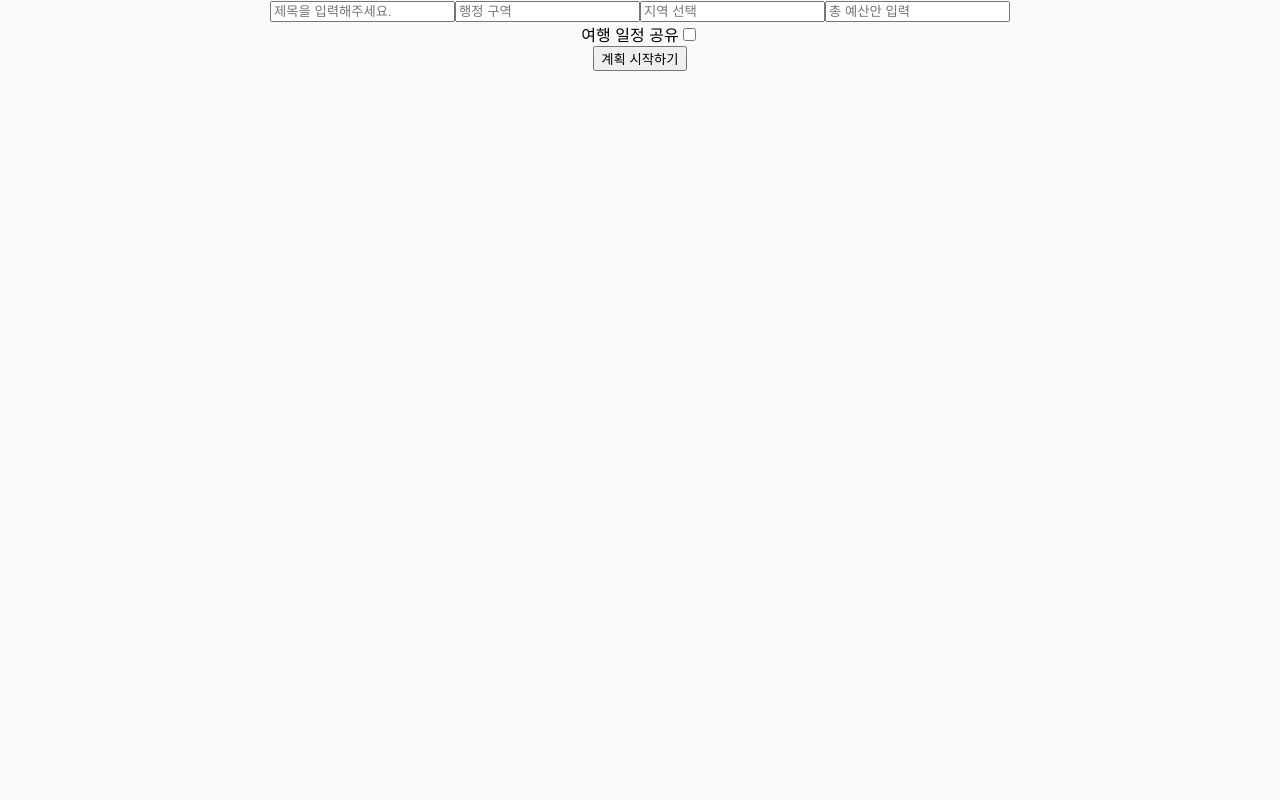
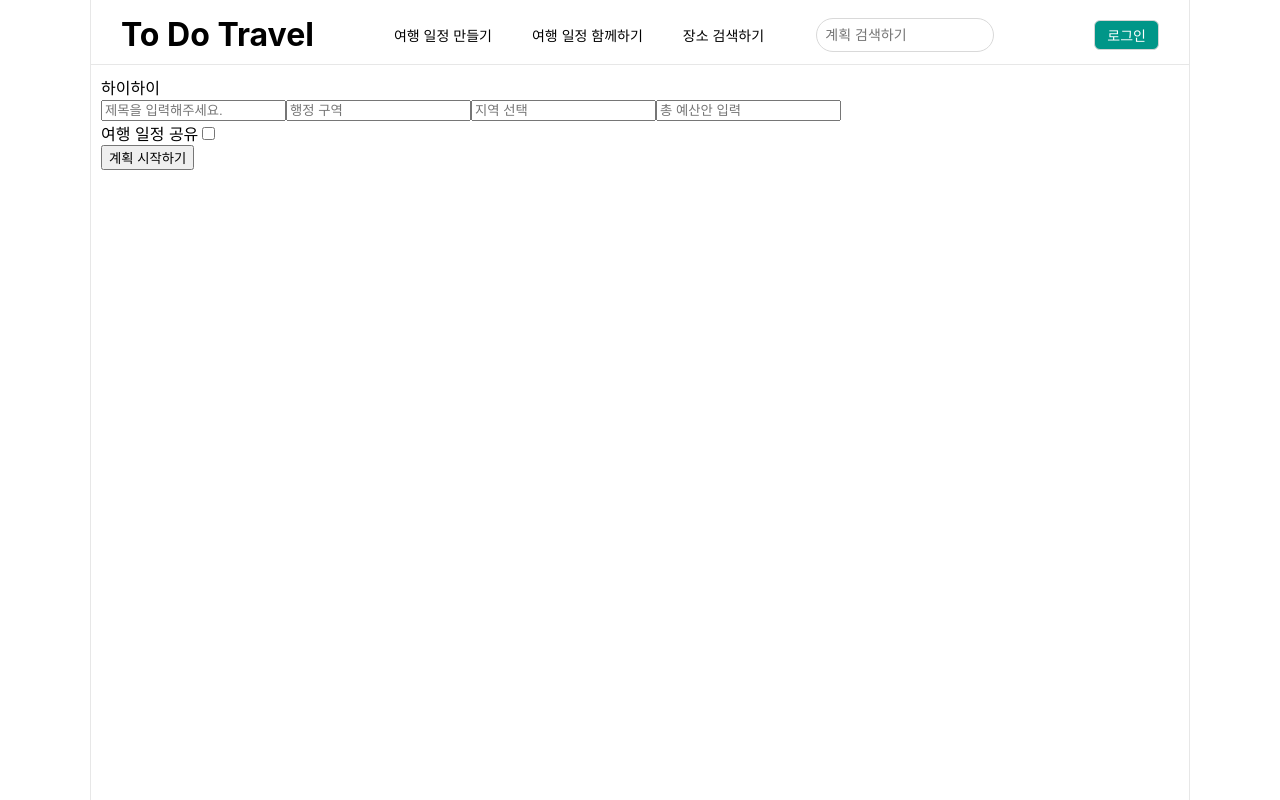
Before and after one commit to 11dontcare/todotravel_frontend, a React (Create React App) app: page /plan in a window 1280 px wide. Built offline with nearby package versions, Linux system fonts and the light colour scheme.

Commit message:
Feat: App.js 개선 및 Header 추가가

```diff
--- a/src/App.css
+++ /dev/null
@@ -1,38 +0,0 @@
-.App {
-  text-align: center;
-}
-
-.App-logo {
-  height: 40vmin;
-  pointer-events: none;
-}
-
-@media (prefers-reduced-motion: no-preference) {
-  .App-logo {
-    animation: App-logo-spin infinite 20s linear;
-  }
-}
-
-.App-header {
-  background-color: #282c34;
-  min-height: 100vh;
-  display: flex;
-  flex-direction: column;
-  align-items: center;
-  justify-content: center;
-  font-size: calc(10px + 2vmin);
-  color: white;
-}
-
-.App-link {
-  color: #61dafb;
-}
-
-@keyframes App-logo-spin {
-  from {
-    transform: rotate(0deg);
-  }
-  to {
-    transform: rotate(360deg);
-  }
-}
--- a/src/App.js
+++ b/src/App.js
@@ -1,28 +1,59 @@
-import logo from "./logo.svg";
-import "./App.css";
-import { BrowserRouter as Router, Routes, Route } from "react-router-dom";
+import {
+  BrowserRouter as Router,
+  Routes,
+  Route,
+  useLocation,
+} from "react-router-dom";
+
+import styles from "./App.module.css";
 
 import Login from "../src/todotravel/component/auth/Login";
 import SignUp from "../src/todotravel/component/auth/SignUp";
 import PlanCreate from "./todotravel/component/plan/PlanCreate";
 import PlanPage from "./todotravel/component/plan/PlanPage";
 import PlanModify from "./todotravel/component/plan/PlanModify";
+import Header from "./todotravel/component/side/Header";
+import PlanList from "./todotravel/component/plan/PlanList";
 
 function App() {
+  const location = useLocation();
+
+  // 로그인과 회원가입 페이지에서는 헤더를 렌더링하지 않음
+  const hideHeaderPaths = ["/login", "/sign-up"];
+  const shouldHideHeader = hideHeaderPaths.includes(location.pathname);
+
+  return (
+    <>
+      {!shouldHideHeader ? (
+        <div className={styles.page}>
+          <Header />
+          <div className={styles.content}>
+            <Routes>
+              <Route path='/' element={<PlanList />} />
+              <Route path='/plan' element={<PlanCreate />} />
+              <Route path='/plan/:planId' element={<PlanPage />} />
+              <Route path='/plan/:planId/modify' element={<PlanModify />} />
+            </Routes>
+          </div>
+        </div>
+      ) : (
+        <div className={styles.authPage}>
+          <Routes>
+            <Route path='/login' element={<Login />} />
+            <Route path='/sign-up' element={<SignUp />} />
+          </Routes>
+        </div>
+      )}
+    </>
+  );
+}
+
+function AppWrapper() {
   return (
     <Router>
-      <div className='App'>
-        <Routes>
-          <Route path='/login' element={<Login />} />
-          <Route path='/signup' element={<SignUp />} />
-
-          <Route path='/plan' element={<PlanCreate />} />
-          <Route path='/plan/:planId' element={<PlanPage />} />
-          <Route path='/plan/:planId/modify' element={<PlanModify />} />
-        </Routes>
-      </div>
+      <App />
     </Router>
   );
 }
 
-export default App;
+export default AppWrapper;
--- /dev/null
+++ b/src/App.module.css
@@ -0,0 +1,29 @@
+html,
+body {
+  margin: 0;
+  padding: 0;
+  width: 100%;
+  height: 100%;
+}
+/* 배경색 조정 */
+.authPage {
+  display: flex;
+  flex-direction: column;
+  width: 100%;
+  min-height: 100vh;
+  background-color: #f9f9f9;
+}
+.page {
+  display: flex;
+  flex-direction: column;
+  width: 1100px;
+  min-height: 100vh;
+  padding: 15px 0;
+  margin: 0 auto;
+  box-sizing: border-box;
+  border-left: 1px solid #e7e7e7;
+  border-right: 1px solid #e7e7e7;
+}
+.content {
+  padding: 10px;
+}
--- a/src/todotravel/component/auth/Auth.module.css
+++ b/src/todotravel/component/auth/Auth.module.css
@@ -1,6 +1,3 @@
-body {
-  background-color: #f9f9f9;
-}
 .page {
   width: 1080px;
   background-color: white;
--- a/src/todotravel/component/plan/PlanCreate.js
+++ b/src/todotravel/component/plan/PlanCreate.js
@@ -57,6 +57,7 @@ const PlanCreate = () => {
   return (
     <div>
       <div>
+        하이하이
         <form onSubmit={planCreateSubmit}>
           <div>
             <input
--- /dev/null
+++ b/src/todotravel/component/plan/PlanList.js
@@ -0,0 +1,15 @@
+import React, { useState, useEffect } from "react";
+import ScheduleCreate from "./ScheduleCreate";
+
+import main from "../../../image/main.png";
+
+const PlanList = () => {
+  return (
+    <div>
+      <img src={main} alt='홈화면' />
+      일정 공유하기
+    </div>
+  );
+};
+
+export default PlanList;
--- /dev/null
+++ b/src/todotravel/component/side/Header.js
@@ -0,0 +1,52 @@
+import React, { useState, useEffect } from "react";
+import { useNavigate } from "react-router-dom";
+import { checkIfLoggedIn, logout } from "../../service/AuthService";
+import { ACCESS_TOKEN } from "../../constant/backendAPI";
+
+import styles from "./Side.module.css";
+
+const Header = () => {
+  const [isLoggedIn, setIsLoggedIn] = useState(false);
+  const navigate = useNavigate();
+
+  // 컴포넌트가 렌더링될 때 로그인 상태를 확인
+  useEffect(() => {
+    const loggedIn = checkIfLoggedIn();
+    setIsLoggedIn(loggedIn);
+  }, []);
+
+  const handleNavigation = (path) => {
+    navigate(path);
+  };
+
+  const handleAuthClick = async () => {
+    if (isLoggedIn) {
+      try {
+        await logout(); // 서버에 로그아웃 요청
+        setIsLoggedIn(false); // 상태 업데이트
+        window.alert("로그아웃 되었습니다.");
+        navigate("/login"); // 로그인 페이지로 리다이렉트
+      } catch (error) {
+        console.error("로그아웃 오류:", error);
+        window.alert("로그아웃에 실패했습니다.");
+      }
+    } else {
+      navigate("/login"); // 로그인 페이지로 이동
+    }
+  };
+
+  return (
+    <div className={styles.header}>
+      <h1>To Do Travel</h1>
+      <p onClick={() => handleNavigation("/plan")}>여행 일정 만들기</p>
+      <p onClick={() => handleNavigation("/plan")}>여행 일정 함께하기</p>
+      <p onClick={() => handleNavigation("/plan")}>장소 검색하기</p>
+      <input placeholder='계획 검색하기' />
+      <button onClick={handleAuthClick}>
+        {isLoggedIn ? "로그아웃" : "로그인"}
+      </button>
+    </div>
+  );
+};
+
+export default Header;
--- /dev/null
+++ b/src/todotravel/component/side/Side.module.css
@@ -0,0 +1,34 @@
+.header {
+  display: flex;
+  flex-direction: row;
+  align-items: center;
+  padding: 0 30px 10px;
+  border-bottom: 1px solid #e7e7e7;
+}
+.header > h1 {
+  margin: 0;
+  margin-right: 60px;
+  cursor: pointer;
+}
+.header > p {
+  font-size: 14px;
+  margin: 0 20px;
+  cursor: pointer;
+}
+.header > input {
+  width: 160px;
+  font-size: 14px;
+  padding: 8px 8px;
+  border: 1px solid #d9d9d9;
+  border-radius: 20px;
+  margin: 0 100px 0 auto;
+}
+.header > button {
+  padding: 4px 12px;
+  font-size: 14px;
+  color: white;
+  background-color: #009688;
+  border: 1px solid #d5d5d5;
+  border-radius: 6px;
+  cursor: pointer;
+}
```
Also changed, not shown: src/image/main.png (added), 1 other file (tests, documents, lock files or other folders).
